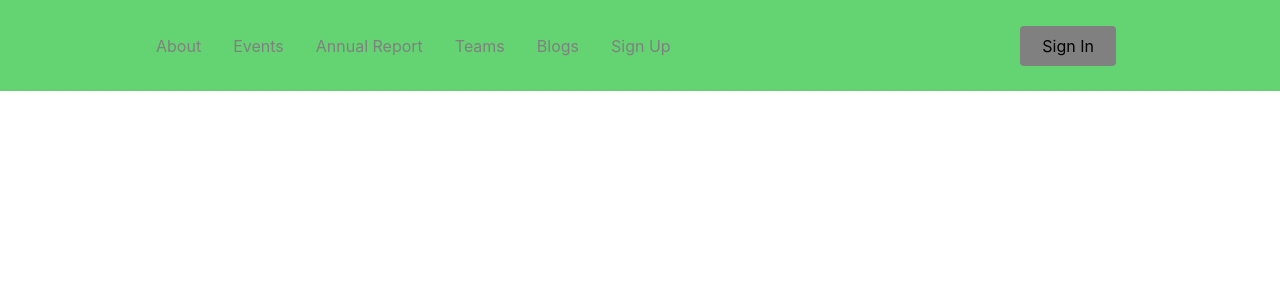
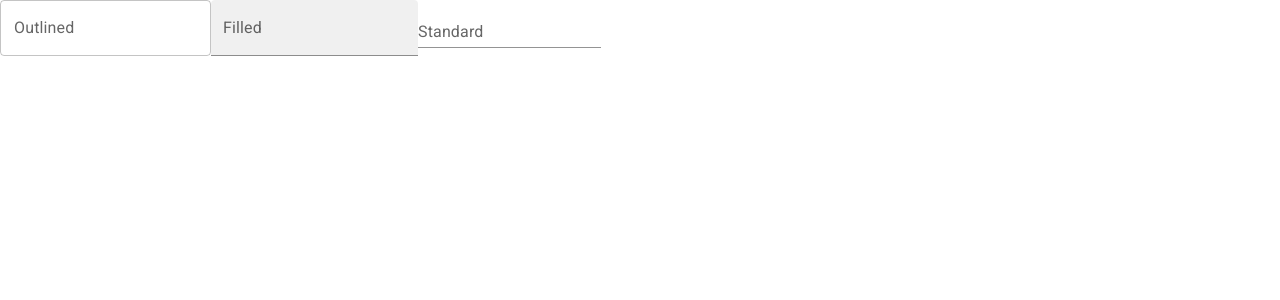
Before and after one commit to albertrial/react-nlp-toxic-detector-app, a React (Create React App) app in the folder app/: page / in a window 1280 px wide. Shown: the top 300 px of the page. Built offline with nearby package versions, Linux system fonts and the light colour scheme.

Commit message:
Starting home page

```diff
--- a/app/package.json
+++ b/app/package.json
@@ -3,14 +3,18 @@
   "version": "0.1.0",
   "private": true,
   "dependencies": {
+    "@fontsource/roboto": "^4.5.8",
+    "@mui/material": "^5.10.7",
+    "@mui/styled-engine-sc": "^5.10.6",
     "@testing-library/jest-dom": "^5.16.5",
     "@testing-library/react": "^13.4.0",
     "@testing-library/user-event": "^13.5.0",
     "react": "^18.2.0",
     "react-dom": "^18.2.0",
+    "react-icons": "^4.4.0",
     "react-router-dom": "^6.4.1",
     "react-scripts": "^2.1.3",
-    "styled-components": "^5.3.5",
+    "styled-components": "^5.3.6",
     "web-vitals": "^2.1.4"
   },
   "scripts": {
--- a/app/src/App.js
+++ b/app/src/App.js
@@ -1,30 +1,15 @@
 
 import React from 'react';
 import './App.css';
-import Navbar from './components/Navbar';
-import { BrowserRouter as Router, Routes, Route } from 'react-router-dom';
-import Home from './pages';
-import About from './pages/about';
-import Events from './pages/events';
-import AnnualReport from './pages/annual';
-import Teams from './pages/team';
-import Blogs from './pages/blogs';
-import SignUp from './pages/signup';
+import '@fontsource/roboto/300.css';
+import '@fontsource/roboto/400.css';
+import '@fontsource/roboto/500.css';
+import '@fontsource/roboto/700.css';
+import Home from './pages/home'
 
 function App() {
   return (
-    <Router>
-      <Navbar />
-      <Routes>
-        <Route path='/' exact component={Home} />
-        <Route path='/about' component={About} />
-        <Route path='/events' component={Events} />
-        <Route path='/annual' component={AnnualReport} />
-        <Route path='/team' component={Teams} />
-        <Route path='/blogs' component={Blogs} />
-        <Route path='/sign-up' component={SignUp} />
-      </Routes>
-    </Router>
+    <Home></Home>
   );
 }
 
--- a/app/src/components/Navbar/NavbarElements.js
+++ /dev/null
@@ -1,86 +0,0 @@
-import { FaBars } from 'react-icons/fa';
-import { NavLink as Link } from 'react-router-dom';
-import styled from 'styled-components';
-
-export const Nav = styled.nav`
-  background: #63D471;
-  height: 85px;
-  display: flex;
-  justify-content: space-between;
-  padding: 0.2rem calc((100vw - 1000px) / 2);
-  z-index: 12;
-  /* Third Nav */
-  /* justify-content: flex-start; */
-`;
-
-export const NavLink = styled(Link)`
-  color: #808080;
-  display: flex;
-  align-items: center;
-  text-decoration: none;
-  padding: 0 1rem;
-  height: 100%;
-  cursor: pointer;
-  &.active {
-    color: #000000;
-  }
-`;
-
-export const Bars = styled(FaBars)`
-  display: none;
-  color: #808080;
-  @media screen and (max-width: 768px) {
-    display: block;
-    position: absolute;
-    top: 0;
-    right: 0;
-    transform: translate(-100%, 75%);
-    font-size: 1.8rem;
-    cursor: pointer;
-  }
-`;
-
-export const NavMenu = styled.div`
-  display: flex;
-  align-items: center;
-  margin-right: -24px;
-  /* Second Nav */
-  /* margin-right: 24px; */
-  /* Third Nav */
-  /* width: 100vw;
-  white-space: nowrap; */
-  @media screen and (max-width: 768px) {
-    display: none;
-  }
-`;
-
-export const NavBtn = styled.nav`
-  display: flex;
-  align-items: center;
-  margin-right: 24px;
-  /* Third Nav */
-  /* justify-content: flex-end;
-  width: 100vw; */
-  @media screen and (max-width: 768px) {
-    display: none;
-  }
-`;
-
-export const NavBtnLink = styled(Link)`
-  border-radius: 4px;
-  background: #808080;
-  padding: 10px 22px;
-  color: #000000;
-  outline: none;
-  border: none;
-  cursor: pointer;
-  transition: all 0.2s ease-in-out;
-  text-decoration: none;
-  /* Second Nav */
-  margin-left: 24px;
-  &:hover {
-    transition: all 0.2s ease-in-out;
-    background: #fff;
-    color: #808080;
-  }
-`;
--- a/app/src/components/Navbar/index.js
+++ /dev/null
@@ -1,47 +0,0 @@
-import React from 'react';
-import {
-  Nav,
-  NavLink,
-  Bars,
-  NavMenu,
-  NavBtn,
-  NavBtnLink,
-} from './NavbarElements';
-
-const Navbar = () => {
-  return (
-    <>
-      <Nav>
-        <Bars />
-
-        <NavMenu>
-          <NavLink to='/about' activeStyle>
-            About
-          </NavLink>
-          <NavLink to='/events' activeStyle>
-            Events
-          </NavLink>
-          <NavLink to='/annual' activeStyle>
-            Annual Report
-          </NavLink>
-          <NavLink to='/team' activeStyle>
-            Teams
-          </NavLink>
-          <NavLink to='/blogs' activeStyle>
-            Blogs
-          </NavLink>
-          <NavLink to='/sign-up' activeStyle>
-            Sign Up
-          </NavLink>
-          {/* Second Nav */}
-          {/* <NavBtnLink to='/sign-in'>Sign In</NavBtnLink> */}
-        </NavMenu>
-        <NavBtn>
-          <NavBtnLink to='/signin'>Sign In</NavBtnLink>
-        </NavBtn>
-      </Nav>
-    </>
-  );
-};
-
-export default Navbar;
--- a/app/src/pages/about.js
+++ /dev/null
@@ -1,18 +0,0 @@
-import React from 'react';
-
-const About = () => {
-  return (
-    <div
-      style={{
-        display: 'flex',
-        justifyContent: 'Right',
-        alignItems: 'Right',
-        height: '100vh'
-      }}
-    >
-      <h1>GeeksforGeeks is a Computer Science portal for geeks.</h1>
-    </div>
-  );
-};
-
-export default About;
--- a/app/src/pages/annual.js
+++ /dev/null
@@ -1,18 +0,0 @@
-import React from 'react';
-
-const AnnualReport = () => {
-  return (
-    <div
-      style={{
-        display: 'flex',
-        justifyContent: 'Right',
-        alignItems: 'Right',
-        height: '100vh'
-      }}
-    >
-      <h1>Annual Report</h1>
-    </div>
-  );
-};
-
-export default AnnualReport;
--- a/app/src/pages/blogs.js
+++ /dev/null
@@ -1,18 +0,0 @@
-import React from 'react';
-
-const Blogs = () => {
-  return (
-    <div
-      style={{
-        display: 'flex',
-        justifyContent: 'Right',
-        alignItems: 'Right',
-        height: '100vh'
-      }}
-    >
-      <h1>Welcome to GeeksforGeeks Blogs</h1>
-    </div>
-  );
-};
-
-export default Blogs;
--- a/app/src/pages/events.js
+++ /dev/null
@@ -1,18 +0,0 @@
-import React from 'react';
-
-const Events = () => {
-  return (
-    <div
-      style={{
-        display: 'flex',
-        justifyContent: 'Right',
-        alignItems: 'Right',
-        height: '100vh'
-      }}
-    >
-      <h1>Welcome to GeeksforGeeks Events</h1>
-    </div>
-  );
-};
-
-export default Events;
--- /dev/null
+++ b/app/src/pages/home.js
@@ -0,0 +1,14 @@
+import React from 'react';
+import TextField from '@mui/material/TextField';
+
+const Home = () => {
+  return (
+    <div>
+      <TextField id="outlined-basic" label="Outlined" variant="outlined" />
+      <TextField id="filled-basic" label="Filled" variant="filled" />
+      <TextField id="standard-basic" label="Standard" variant="standard" />
+    </div>
+  );
+};
+
+export default Home;
--- a/app/src/pages/index.js
+++ /dev/null
@@ -1,18 +0,0 @@
-import React from 'react';
-
-const Home = () => {
-  return (
-    <div
-      style={{
-        display: 'flex',
-        justifyContent: 'Right',
-        alignItems: 'Right',
-        height: '100vh'
-      }}
-    >
-      <h1>Welcome to GeeksforGeeks</h1>
-    </div>
-  );
-};
-
-export default Home;
--- a/app/src/pages/signup.js
+++ /dev/null
@@ -1,18 +0,0 @@
-import React from 'react';
-
-const SignUp = () => {
-  return (
-    <div
-      style={{
-        display: 'flex',
-        justifyContent: 'Right',
-        alignItems: 'Right',
-        height: '100vh'
-      }}
-    >
-      <h1>Sign Up</h1>
-    </div>
-  );
-};
-
-export default SignUp;
--- a/app/src/pages/team.js
+++ /dev/null
@@ -1,18 +0,0 @@
-import React from 'react';
-
-const Teams = () => {
-  return (
-    <div
-      style={{
-        display: 'flex',
-        justifyContent: 'Right',
-        alignItems: 'Right',
-        height: '100vh'
-      }}
-    >
-      <h1>Welcome to GeeksforGeeks Team</h1>
-    </div>
-  );
-};
-
-export default Teams;
```
Also changed, not shown: 1 other file (tests, documents, lock files or other folders).
